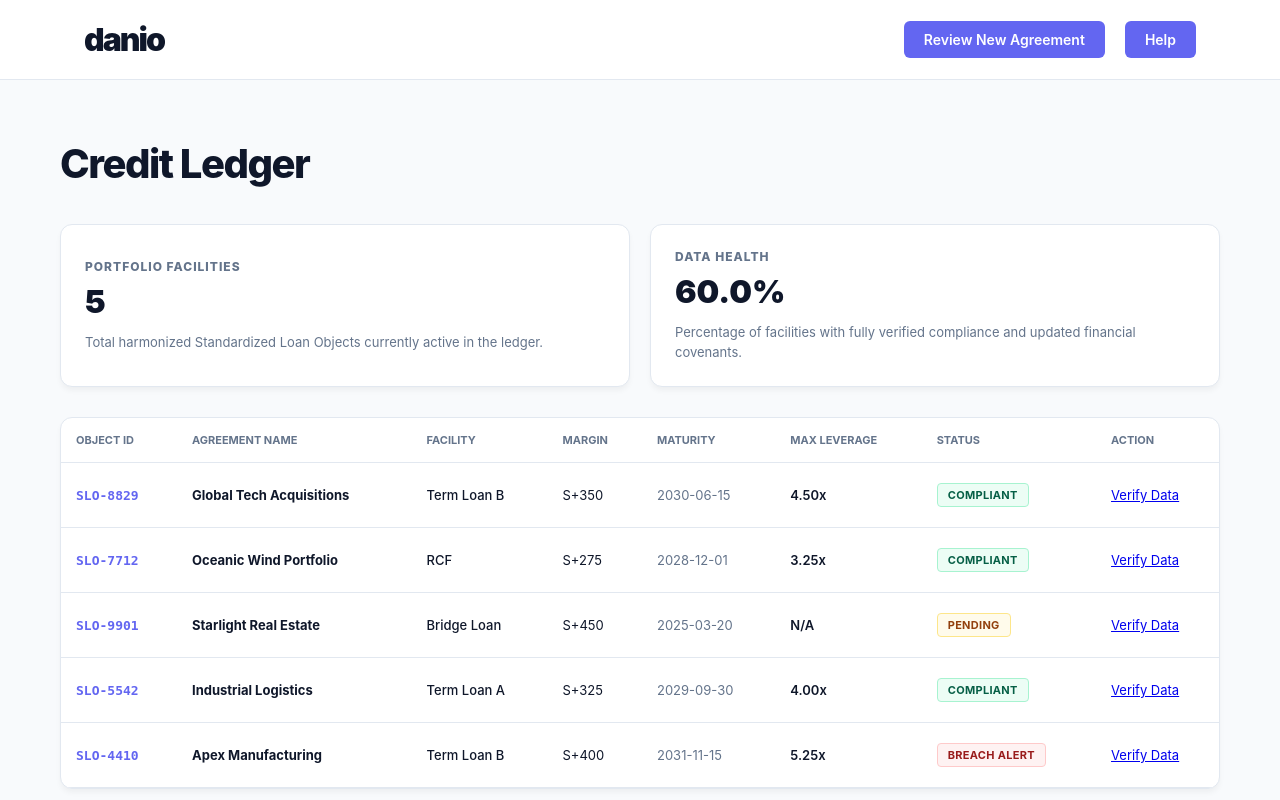
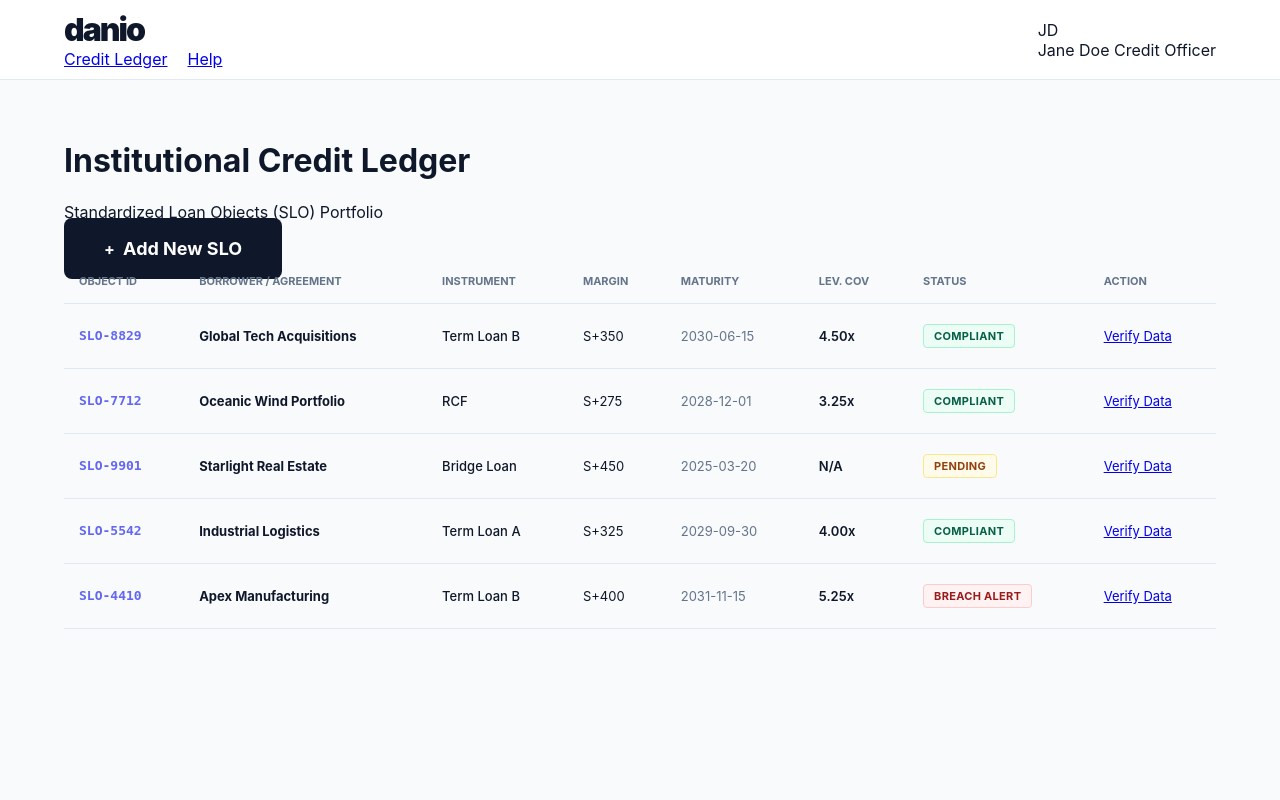
Before and after one commit to edimaudo/danio, a Flask app: page /workstation in a window 1280 px wide. Run offline with Flask 3, Linux system fonts and the light colour scheme.

Commit message:
Update app.html

```diff
--- a/templates/app.html
+++ b/templates/app.html
@@ -19,120 +19,96 @@
 
         /* Green: Compliant */
         .status-success {
-            background-color: #ecfdf5; /* Light emerald wash */
-            color: #065f46;            /* Deep emerald text */
+            background-color: #ecfdf5;
+            color: #065f46;
             border: 1px solid #a7f3d0;
         }
 
         /* Yellow: Pending/Warning */
         .status-warning {
-            background-color: #fffbeb; /* Light amber wash */
-            color: #92400e;            /* Deep amber text */
+            background-color: #fffbeb;
+            color: #92400e;
             border: 1px solid #fde68a;
         }
 
         /* Red: Breach/Danger */
         .status-danger {
-            background-color: #fef2f2; /* Light rose wash */
-            color: #991b1b;            /* Deep rose text */
+            background-color: #fef2f2;
+            color: #991b1b;
             border: 1px solid #fecaca;
         }
 
-        /* Modified: Sets the navigation width to match the main container */
-.nav-content {
-    max-width: 1200px;
-    margin: 0 auto;
-    padding: 24px 20px;
-    display: flex;
-    align-items: center;
-    justify-content: space-between;
-}
+        /* Typography & Custom Cells */
+        .cell-id {
+            font-family: 'JetBrains Mono', monospace;
+            font-size: 12px;
+            color: var(--danio-indigo);
+            font-weight: 700;
+        }
 
-/* New: Adds specific padding to prevent the title from touching the top border */
-.page-header {
-    padding-top: 64px;
-    margin-bottom: 40px;
-}
+        .cell-name {
+            font-weight: 700;
+            color: var(--danio-navy);
+        }
 
-/* Modified: Standardizes title height and removes squashing */
-.hero-title {
-    font-size: 40px;
-    font-weight: 800;
-    color: var(--danio-navy);
-    letter-spacing: -1.5px;
-    margin: 0;
-    line-height: 1;
-}
+        /* Data Row Animation */
+        tr { transition: background-color 0.2s ease; }
+        tr:hover { background-color: #f8fafc; }
+
     </style>
 </head>
 <body class="app-bg">
+
     <nav class="nav-shell">
         <div class="nav-content">
-            <a href="/workstation" class="brand">danio</a>
-            <div class="nav-links">
-                <a href="/reader" class="btn-primary-sm">Review New Agreement</a>
-                <a href="/documentation" class="btn-primary-sm">Help</a>
+            <div class="nav-brand-group">
+                <div class="brand">danio</div>
+                <div class="nav-links">
+                    <a href="/workstation" class="active">Credit Ledger</a>
+                    <a href="/documentation">Help</a>
+                </div>
+            </div>
+
+            <div class="nav-profile">
+                <div class="avatar">JD</div>
+                <div class="profile-info">
+                    <span class="profile-name">Jane Doe</span>
+                    <span class="profile-role">Credit Officer</span>
+                </div>
             </div>
         </div>
     </nav>
 
-    <!--
     <main class="container">
         <header class="page-header">
-            <div class="header-left">
-                <h1 class="hero-title" style="font-size: 40px; text-align: left; letter-spacing: -1.5px; margin-bottom: 8px;">Credit Ledger</h1>
-                <br>
+            <div>
+                <h1 class="page-title">Institutional Credit Ledger</h1>
+                <p class="page-subtitle">Standardized Loan Objects (SLO) Portfolio</p>
+            </div>
+            <div class="header-actions">
+                <a href="/reader" class="btn-primary">
+                    <span style="font-size: 16px; margin-right: 4px;">+</span> Add New SLO
+                </a>
             </div>
         </header>
-    -->
 
-        <!-- Modified: Standardized main container style for alignment -->
-<main class="container" style="max-width: 1200px; margin: 0 auto; padding: 0 20px;">
-    <header class="page-header">
-        <div class="header-left">
-            <!-- Removed <br> tag and inline squashing styles -->
-            <h1 class="hero-title">Credit Ledger</h1>
-        </div>
-    </header>
-
-        <!-- Metrics Section with Condensed Descriptions -->
-        <section class="metrics-grid">
-            <div class="card metric-card">
-                <div class="metric-content">
-                    <span class="stat-label">Portfolio Facilities</span>
-                    <!-- Dynamic value from total_facilities calculation -->
-                    <span class="stat-value">{{ total_facilities }}</span>
-                    <p class="metric-context">Total harmonized Standardized Loan Objects currently active in the ledger.</p>
-                </div>
-            </div>
-            <div class="card metric-card">
-                <div class="metric-content">
-                    <span class="stat-label">Data Health</span>
-                    <!-- Dynamic value from data_health calculation -->
-                    <span class="stat-value">{{ data_health }}%</span>
-                    <div class="progress-bar"><div class="progress-fill" style="width: {{ data_health }}%"></div></div>
-                    <p class="metric-context">Percentage of facilities with fully verified compliance and updated financial covenants.</p>
-                </div>
-            </div>
-        </section>
-
-        <section class="card table-container" style="padding: 0; border: 1px solid var(--danio-border); overflow: hidden;">
+        <section class="ledger-card">
             <table class="ledger-table">
                 <thead>
                     <tr>
                         <th>Object ID</th>
-                        <th>Agreement Name</th>
-                        <th>Facility</th>
+                        <th>Borrower / Agreement</th>
+                        <th>Instrument</th>
                         <th>Margin</th>
                         <th>Maturity</th>
-                        <th>Max Leverage</th>
+                        <th>Lev. Cov</th>
                         <th>Status</th>
                         <th class="text-right">Action</th>
                     </tr>
                 </thead>
-                <tbody>
+                <tbody id="ledger-body">
                     {% for r in records %}
-                    <tr>
+                    <tr data-id="{{ r.id }}">
                         <td class="cell-id">{{ r.id }}</td>
                         <td class="cell-name">{{ r.name }}</td>
                         <td style="font-weight: 500; font-size: 13px;">{{ r.type }}</td>
@@ -158,5 +134,39 @@
         </section>
     </main>
 
+    <script>
+        // Sync with LocalStorage to handle Vercel's stateless nature
+        document.addEventListener('DOMContentLoaded', () => {
+            const tbody = document.getElementById('ledger-body');
+            const localLedger = JSON.parse(localStorage.getItem('danio_persistent_ledger') || '[]');
+
+            localLedger.forEach(item => {
+                // Check if this ID is already in the DOM (rendered by server)
+                const exists = document.querySelector(`tr[data-id="${item.id}"]`);
+                if (!exists) {
+                    const row = document.createElement('tr');
+                    row.setAttribute('data-id', item.id);
+                    row.innerHTML = `
+                        <td class="cell-id">${item.id}</td>
+                        <td class="cell-name">${item.name}</td>
+                        <td style="font-weight: 500; font-size: 13px;">${item.type}</td>
+                        <td><span class="mono-tag">${item.margin}</span></td>
+                        <td style="color: var(--danio-slate); font-size: 13px;">${item.maturity}</td>
+                        <td style="font-weight: 600;">${item.leverage_covenant}</td>
+                        <td>
+                            <span class="status-pill ${item.compliance === 'Compliant' ? 'status-success' : 'status-warning'}">
+                                ${item.compliance}
+                            </span>
+                        </td>
+                        <td class="text-right">
+                            <a href="/reader?id=${item.id}" class="btn-text-action">Verify Data</a>
+                        </td>
+                    `;
+                    // Prepend so the newest local items appear at the top
+                    tbody.prepend(row);
+                }
+            });
+        });
+    </script>
 </body>
 </html>
```
